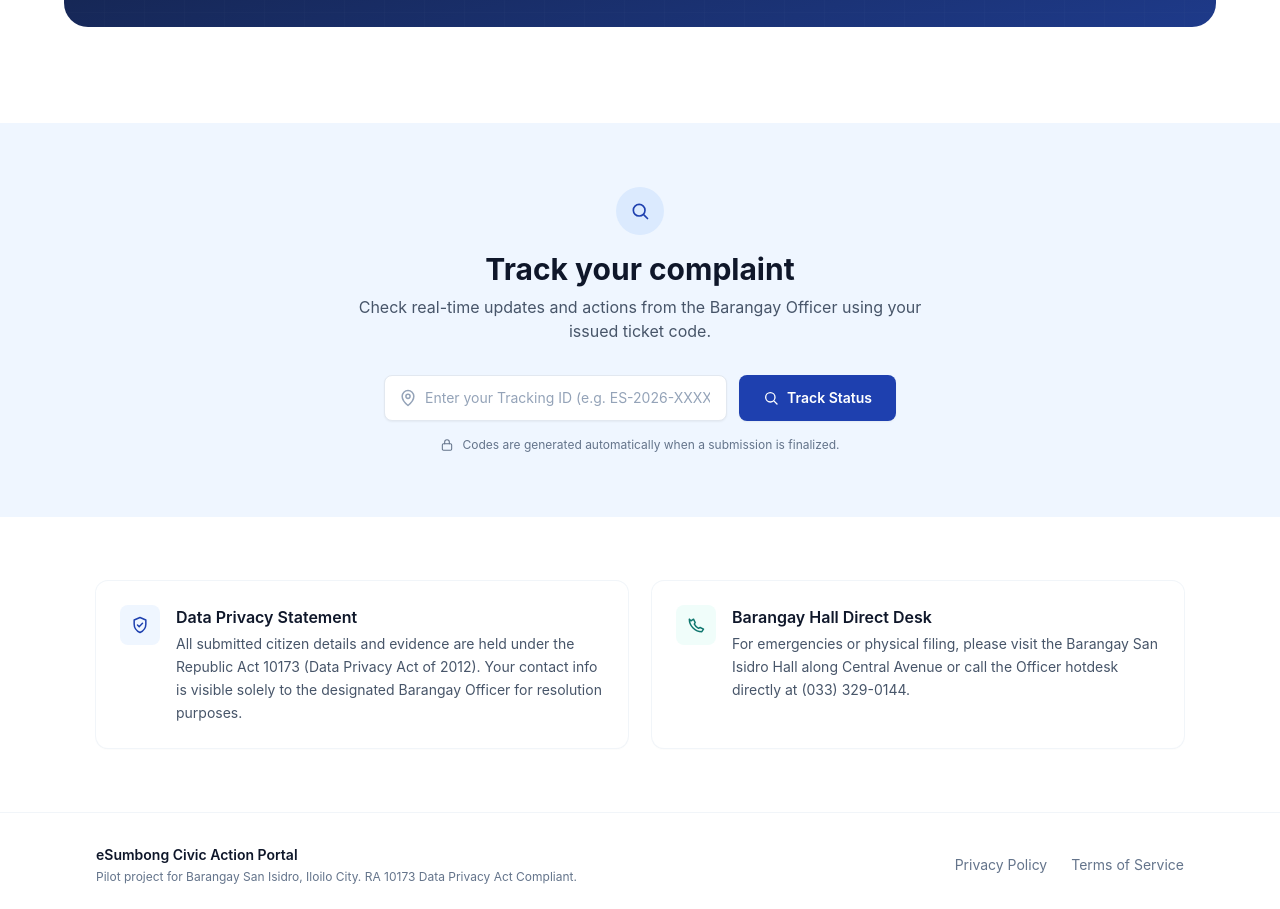
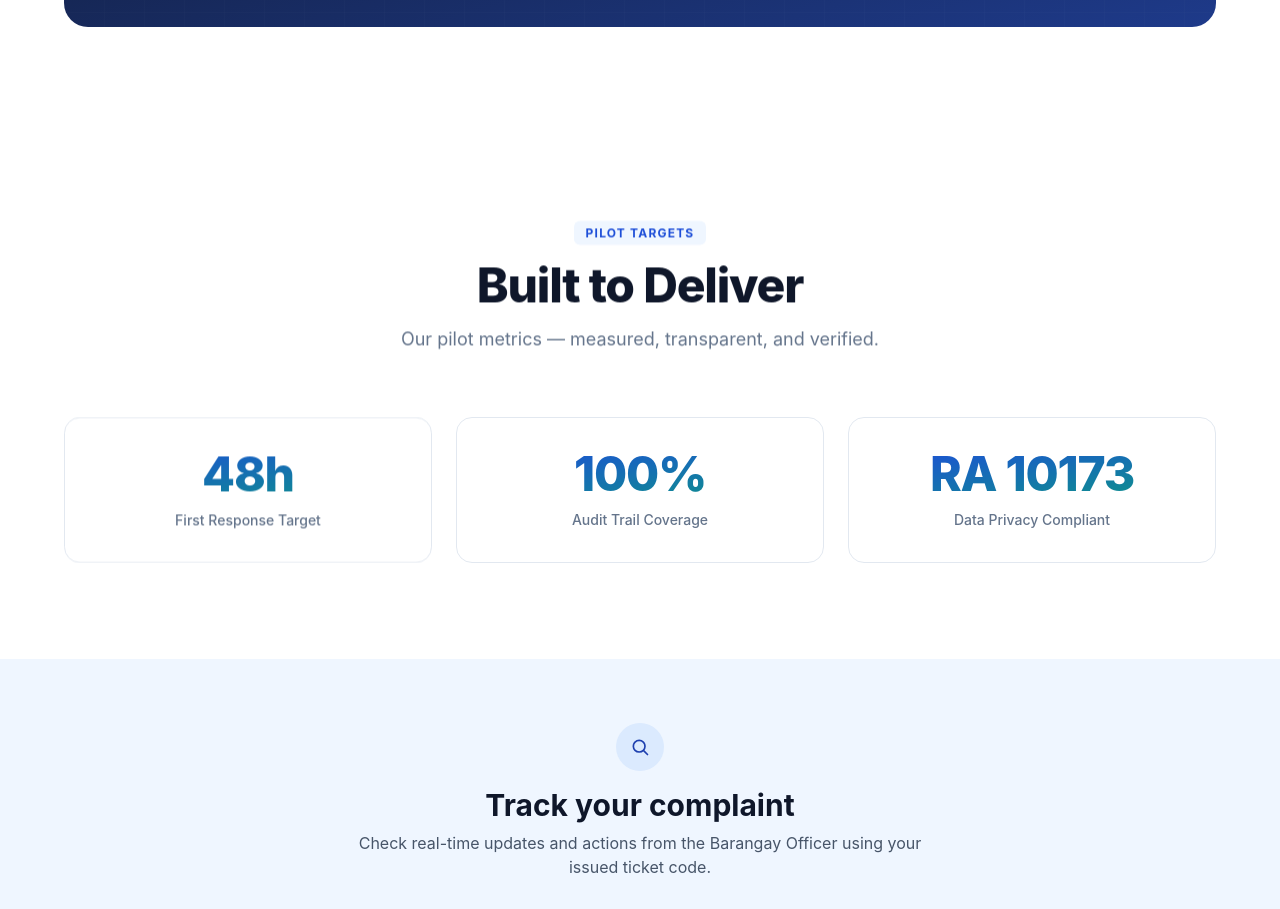
Before and after one commit to bitguybandit/eSumbong, a React (Vite) app in the folder client/: page / in a window 1280 px wide. Shown: the part 2560-3469 px from the top of the page. Built offline with nearby package versions, Linux system fonts and the light colour scheme; no server answers.

Commit message:
feat(landing): add a Pilot Targets metrics section
Surface the pilot commitments (48h first response, 100% audit trail coverage, RA 10173 compliance) as three reveal-animated cards with gradient headline figures.

```diff
--- a/client/src/pages/Landing.jsx
+++ b/client/src/pages/Landing.jsx
@@ -123,6 +123,12 @@ const FEATURES = [
 
 const LIFECYCLE_STEPS = ['Submitted', 'Under Review', 'Referred', 'Resolved', 'Closed'];
 
+const METRICS = [
+  { value: '48h', label: 'First Response Target' },
+  { value: '100%', label: 'Audit Trail Coverage' },
+  { value: 'RA 10173', label: 'Data Privacy Compliant' },
+];
+
 // --- Icons ---
 function IconShield({ className = 'h-4 w-4' }) {
   return (
@@ -214,6 +220,8 @@ export default function Landing() {
   const featuresHeaderRef = useReveal();
   const featureRefs = useRevealAll(FEATURES.length);
   const lifecycleRef = useReveal();
+  const metricsHeaderRef = useReveal();
+  const metricRefs = useRevealAll(METRICS.length);
 
   async function runTrack(id) {
     setTrackBusy(true);
@@ -529,6 +537,38 @@ export default function Landing() {
         </div>
       </section>
 
+      {/* Pilot Targets */}
+      <section className="bg-white px-6 py-24">
+        <div className="mx-auto max-w-6xl">
+          <div ref={metricsHeaderRef} className="reveal mb-16 text-center">
+            <span className="inline-block rounded-md bg-blue-50 px-3 py-1 text-xs font-bold uppercase tracking-widest text-blue-700">
+              Pilot Targets
+            </span>
+            <h2 className="mt-4 text-3xl font-extrabold tracking-tight text-slate-900 sm:text-4xl md:text-5xl">
+              Built to Deliver
+            </h2>
+            <p className="mx-auto mt-4 max-w-2xl text-base text-slate-500 sm:text-lg">
+              Our pilot metrics — measured, transparent, and verified.
+            </p>
+          </div>
+
+          <div className="grid gap-6 md:grid-cols-3">
+            {METRICS.map((m, i) => (
+              <div
+                key={m.label}
+                ref={metricRefs[i]}
+                className="reveal group rounded-2xl border border-slate-200 bg-white p-8 text-center transition-all duration-300 hover:-translate-y-1 hover:shadow-xl"
+              >
+                <div className="bg-gradient-to-br from-blue-700 to-teal-600 bg-clip-text text-5xl font-extrabold leading-none tracking-tight text-transparent">
+                  {m.value}
+                </div>
+                <div className="mt-3 text-sm font-medium text-slate-500">{m.label}</div>
+              </div>
+            ))}
+          </div>
+        </div>
+      </section>
+
       {/* Track */}
       <section id="track" className="scroll-mt-16 bg-blue-50 py-16">
         <div className="mx-auto max-w-3xl px-4 text-center md:px-8">
```
